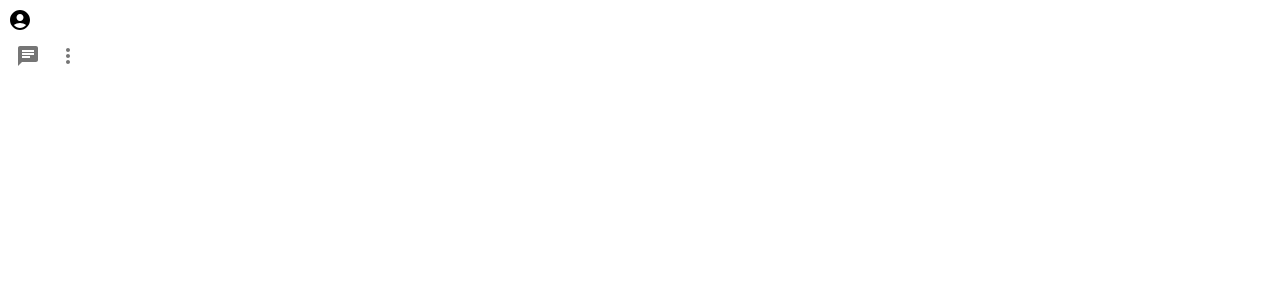
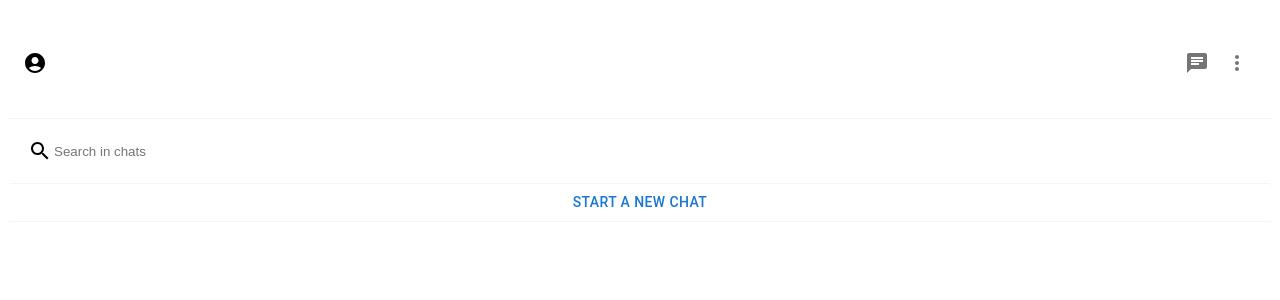
Before and after one commit to Calathea-Z/Tidings, a Next.js app: page / in a window 1280 px wide. Shown: the top 300 px of the page. Built offline with nearby package versions, Linux system fonts and the light colour scheme.

Commit message:
Continue layout building of SideBar.jsx. Add search bar and 'start new chat' functionality

```diff
--- a/components/Sidebar.jsx
+++ b/components/Sidebar.jsx
@@ -1,16 +1,17 @@
 import AccountCircleIcon from '@mui/icons-material/AccountCircle';
 import MoreVertIcon from '@mui/icons-material/MoreVert';
 import ChatIcon from '@mui/icons-material/Chat';
-
+import SearchIcon from '@mui/icons-material/Search';
+import SmartButtonIcon from '@mui/icons-material/SmartButton';
 import styled from "styled-components";
-import { IconButton } from '@mui/material';
+import { IconButton, Button } from '@mui/material';
 
 function Sidebar() {
   return (
     <Container>
       <Header>
-        <Avatar/>
-      </Header>
+        <UserAvatar />
+
       	<IconsContainer>
         	<IconButton>
         		<ChatIcon />
@@ -19,6 +20,16 @@ function Sidebar() {
           	<MoreVertIcon />
        		</IconButton>
       	</IconsContainer>
+			</Header>
+
+			<Search>
+				<SearchIcon />
+				<SearchInput placeholder='Search in chats' />
+			</Search>
+
+			<SidebarButton>
+				Start A New Chat
+			</SidebarButton>
     </Container>
   )
 }
@@ -27,8 +38,48 @@ export default Sidebar;
 
 const Container = styled.div``;
 
-const Header = styled.div``;
+const Search = styled.div`
+	display: flex;
+	align-items: center;
+	padding: 20px;
+	border-radius: 2px;
+`;
 
-const Avatar = styled(AccountCircleIcon)``;
+const SidebarButton = styled(Button)`
+width: 100%;
+
+&&&{
+	border-top: 1px solid whitesmoke;
+	border-bottom: 1px solid whitesmoke;
+}
+
+
+`;
+
+const SearchInput = styled.input`
+	outline-width: 0;
+	border: none;
+	flex: 1;
+`;
+
+const Header = styled.div`
+	display: flex;
+	position: sticky;
+	top: 0;
+	background-color: white;
+	z-index: 1;
+	justify-content: space-between;
+	align-items: center;
+	padding: 15px;
+	height: 80px;
+	border-bottom: 1px solid whitesmoke;
+	`;
+
+const UserAvatar = styled(AccountCircleIcon)`
+	cursor: pointer;
+	:hover {
+		opacity: 0.8;
+	}
+`;
 
 const IconsContainer = styled.div``;
```
Lines whose indentation alone changed are shown as unchanged.
